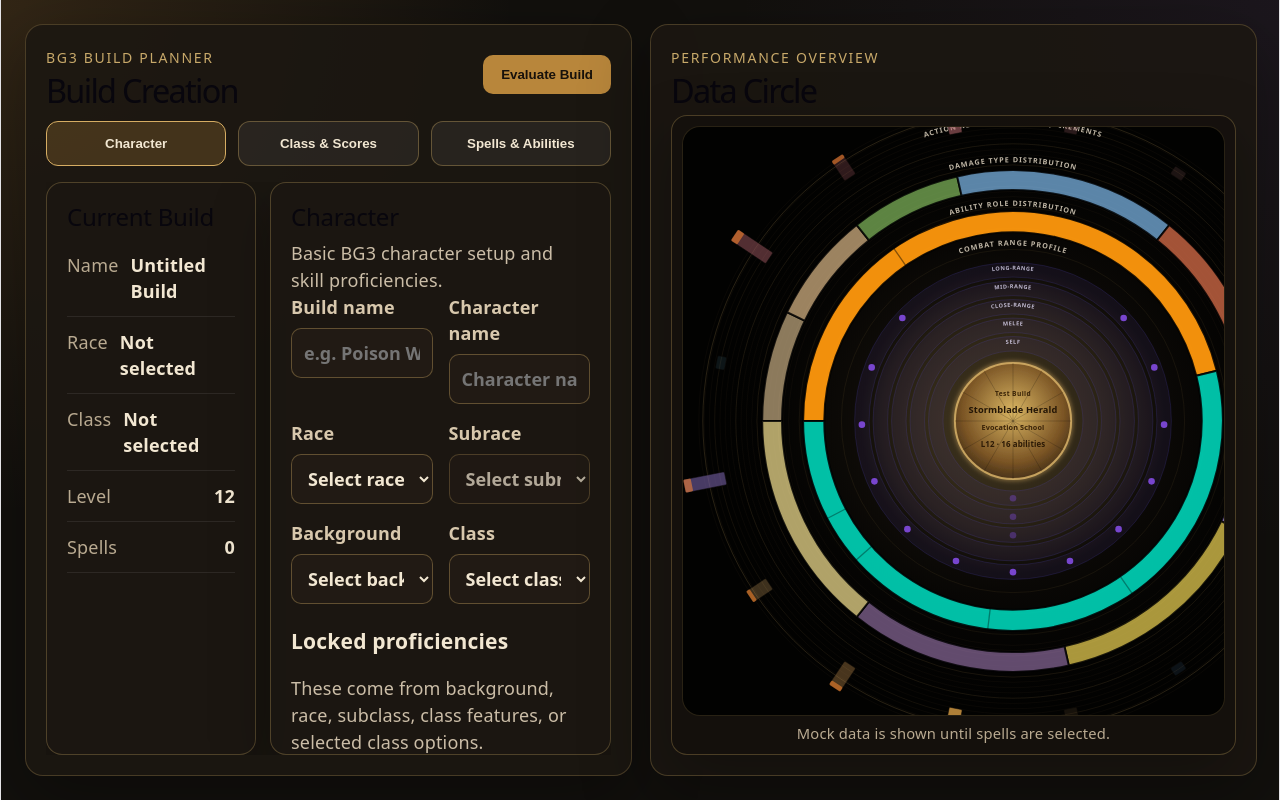
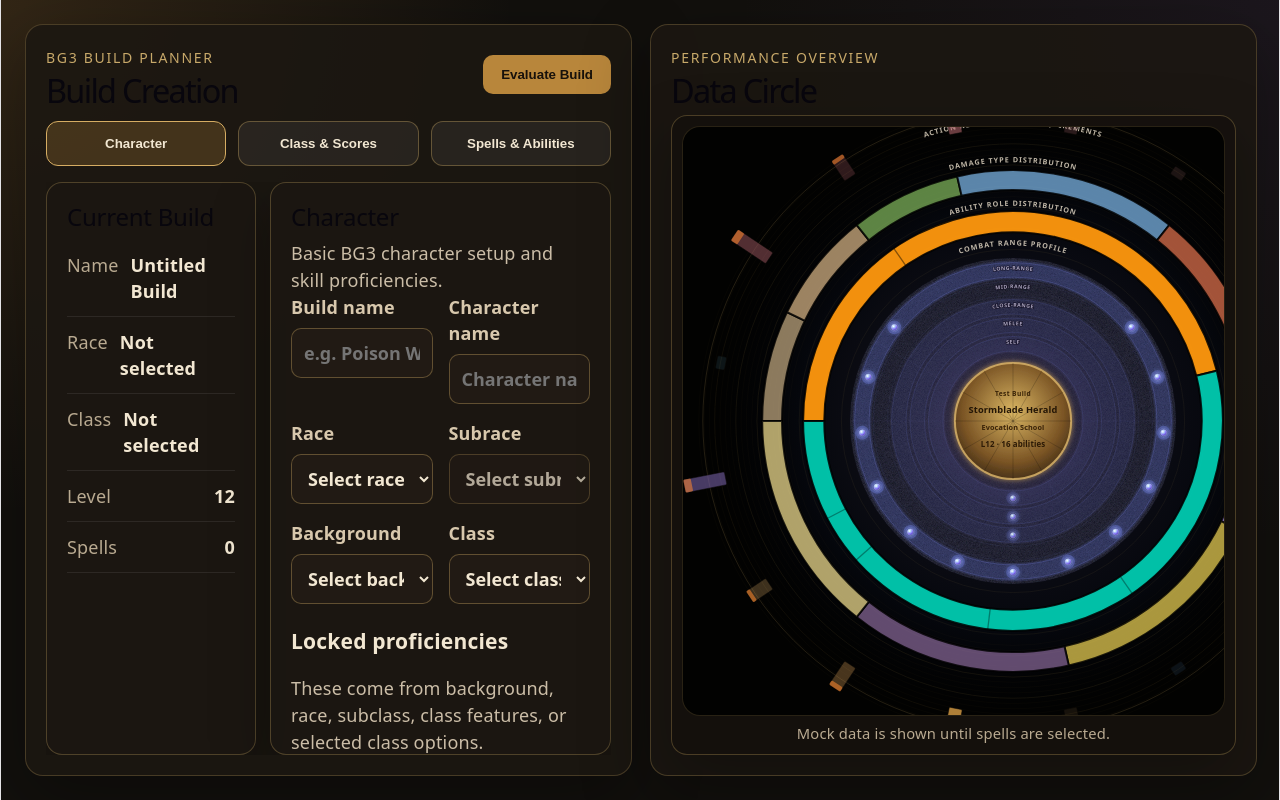
Before and after one commit to WormUrHonor/bg3-vis, a React (Vite) app in the folder bg3-vis/: page / in a window 1280 px wide. Built offline with nearby package versions, Linux system fonts and the light colour scheme.

Commit message:
new look radar

```diff
--- a/bg3-vis/src/components/DataCircle.tsx
+++ b/bg3-vis/src/components/DataCircle.tsx
@@ -228,7 +228,7 @@
 function getRangeDotAngles(count: number) {
   if (count <= 0) return [];
 
-  const blockedArc = 72;
+  const blockedArc = 82;
   const availableSweep = 360 - blockedArc;
   const startAngle = blockedArc / 2;
   const step = availableSweep / count;
@@ -237,6 +237,33 @@
     const angle = startAngle + step * index + step / 2;
     return angle % 360;
   });
+}
+
+function getRangeBandIntensity(value: number, maxValue: number) {
+  if (value <= 0 || maxValue <= 0) {
+    return {
+      bandOpacity: 0.025,
+      rimOpacity: 0.11,
+      auraOpacity: 0,
+      scanOpacity: 0.035,
+      dotOpacity: 0,
+      dotGlowOpacity: 0,
+      dotRadius: 0,
+    };
+  }
+
+  const ratio = Math.min(1, value / maxValue);
+  const eased = Math.sqrt(ratio);
+
+  return {
+    bandOpacity: 0.045 + eased * 0.09,
+    rimOpacity: 0.17 + eased * 0.22,
+    auraOpacity: 0.03 + eased * 0.09,
+    scanOpacity: 0.06 + eased * 0.1,
+    dotOpacity: 0.72 + eased * 0.2,
+    dotGlowOpacity: 0.1 + eased * 0.2,
+    dotRadius: 3.9 + eased * 0.75,
+  };
 }
 
 export default function DataCircle({
@@ -452,10 +479,31 @@
             </radialGradient>
 
             <radialGradient id="circleBackground" cx="50%" cy="50%" r="50%">
-              <stop offset="0%" stopColor="rgba(216,178,104,0.18)" />
-              <stop offset="48%" stopColor="rgba(18,14,10,0.55)" />
+              <stop offset="0%" stopColor="rgba(116,91,170,0.16)" />
+              <stop offset="28%" stopColor="rgba(20,20,34,0.66)" />
+              <stop offset="68%" stopColor="rgba(5,7,13,0.9)" />
               <stop offset="100%" stopColor="rgba(0,0,0,0)" />
             </radialGradient>
+
+            <radialGradient id="radarCoreGradient" cx="50%" cy="50%" r="50%">
+              <stop offset="0%" stopColor="rgba(114,94,190,0.2)" />
+              <stop offset="42%" stopColor="rgba(40,36,68,0.42)" />
+              <stop offset="78%" stopColor="rgba(8,10,20,0.72)" />
+              <stop offset="100%" stopColor="rgba(4,6,12,0.92)" />
+            </radialGradient>
+
+            <radialGradient id="rangeDotGradient" cx="35%" cy="30%" r="70%">
+              <stop offset="0%" stopColor="#f7fbff" />
+              <stop offset="34%" stopColor="#b9dcff" />
+              <stop offset="68%" stopColor="#8e7cff" />
+              <stop offset="100%" stopColor="#4d3bba" />
+            </radialGradient>
+
+            <linearGradient id="radarSweepGradient" x1="500" y1="500" x2="500" y2="252">
+              <stop offset="0%" stopColor="rgba(138,117,255,0.22)" />
+              <stop offset="56%" stopColor="rgba(112,91,220,0.08)" />
+              <stop offset="100%" stopColor="rgba(112,91,220,0)" />
+            </linearGradient>
 
             <filter id="dataCircleGlow">
               <feGaussianBlur stdDeviation="4" result="blur" />
@@ -464,6 +512,70 @@
                 <feMergeNode in="SourceGraphic" />
               </feMerge>
             </filter>
+
+            <filter id="rangeBandGlow">
+              <feGaussianBlur stdDeviation="3.2" result="blur" />
+              <feColorMatrix
+                in="blur"
+                type="matrix"
+                values="
+                  0.45 0 0 0 0.04
+                  0 0.54 0 0 0.05
+                  0 0 1.00 0 0.28
+                  0 0 0 0.48 0
+                "
+                result="softRadarGlow"
+              />
+              <feMerge>
+                <feMergeNode in="softRadarGlow" />
+                <feMergeNode in="SourceGraphic" />
+              </feMerge>
+            </filter>
+
+            <filter id="rangeDotGlow">
+              <feGaussianBlur stdDeviation="4.4" result="blur" />
+              <feColorMatrix
+                in="blur"
+                type="matrix"
+                values="
+                  0.60 0 0 0 0.10
+                  0 0.70 0 0 0.15
+                  0 0 1.00 0 0.46
+                  0 0 0 0.7 0
+                "
+                result="dotGlow"
+              />
+              <feMerge>
+                <feMergeNode in="dotGlow" />
+                <feMergeNode in="SourceGraphic" />
+              </feMerge>
+            </filter>
+
+            <filter id="subtleRadarNoise">
+              <feTurbulence
+                type="fractalNoise"
+                baseFrequency="1.15"
+                numOctaves="2"
+                seed="17"
+                result="noise"
+              />
+              <feColorMatrix
+                in="noise"
+                type="matrix"
+                values="
+                  0 0 0 0 0.25
+                  0 0 0 0 0.25
+                  0 0 0 0 0.42
+                  0 0 0 0.11 0
+                "
+                result="softNoise"
+              />
+              <feBlend in="SourceGraphic" in2="softNoise" mode="screen" />
+            </filter>
+
+            <clipPath id="radarClip">
+              <circle cx={CX} cy={CY} r="247" />
+            </clipPath>
 
             {RANGE_BANDS.map((band) => (
               <path
@@ -497,7 +609,7 @@
               cy={CY}
               r={340 + index * 8}
               fill="none"
-              stroke="rgba(216,178,104,0.055)"
+              stroke="rgba(216,178,104,0.035)"
               strokeWidth="1"
             />
           ))}
@@ -507,16 +619,16 @@
             cy={CY}
             r={470}
             fill="none"
-            stroke="rgba(216,178,104,0.18)"
+            stroke="rgba(216,178,104,0.16)"
             strokeWidth="1.5"
           />
-          <circle cx={CX} cy={CY} r={452} fill="none" stroke="rgba(216,178,104,0.08)" />
-          <circle cx={CX} cy={CY} r={420} fill="none" stroke="rgba(216,178,104,0.12)" />
-          <circle cx={CX} cy={CY} r={388} fill="none" stroke="rgba(216,178,104,0.11)" />
-          <circle cx={CX} cy={CY} r={356} fill="none" stroke="rgba(216,178,104,0.11)" />
-          <circle cx={CX} cy={CY} r={324} fill="none" stroke="rgba(216,178,104,0.11)" />
-          <circle cx={CX} cy={CY} r={292} fill="none" stroke="rgba(216,178,104,0.11)" />
-          <circle cx={CX} cy={CY} r={260} fill="none" stroke="rgba(216,178,104,0.11)" />
+          <circle cx={CX} cy={CY} r={452} fill="none" stroke="rgba(216,178,104,0.065)" />
+          <circle cx={CX} cy={CY} r={420} fill="none" stroke="rgba(216,178,104,0.09)" />
+          <circle cx={CX} cy={CY} r={388} fill="none" stroke="rgba(216,178,104,0.09)" />
+          <circle cx={CX} cy={CY} r={356} fill="none" stroke="rgba(216,178,104,0.09)" />
+          <circle cx={CX} cy={CY} r={324} fill="none" stroke="rgba(216,178,104,0.09)" />
+          <circle cx={CX} cy={CY} r={292} fill="none" stroke="rgba(216,178,104,0.09)" />
+          <circle cx={CX} cy={CY} r={260} fill="none" stroke="rgba(216,178,104,0.09)" />
 
           <text className="data-circle-curved-title">
             <textPath href="#rangeTitlePath" startOffset="50%" textAnchor="middle">
@@ -734,12 +846,63 @@
             });
           })()}
 
+          <g clipPath="url(#radarClip)">
+            <circle
+              cx={CX}
+              cy={CY}
+              r="247"
+              fill="url(#radarCoreGradient)"
+              filter="url(#subtleRadarNoise)"
+            />
+
+            <path
+              d={describeDonutSegment(CX, CY, 0, 247, -16, 24)}
+              fill="url(#radarSweepGradient)"
+              fillOpacity="0.62"
+            />
+
+            {Array.from({ length: 12 }, (_, index) => {
+              const angle = index * 30;
+              const start = polarToCartesian(CX, CY, 92, angle);
+              const end = polarToCartesian(CX, CY, 247, angle);
+
+              return (
+                <line
+                  key={`radar-spoke-${index}`}
+                  x1={start.x}
+                  y1={start.y}
+                  x2={end.x}
+                  y2={end.y}
+                  stroke="rgba(137, 128, 210, 0.075)"
+                  strokeWidth="1"
+                />
+              );
+            })}
+
+            {Array.from({ length: 6 }, (_, index) => {
+              const radius = 104 + index * 24;
+
+              return (
+                <circle
+                  key={`radar-subring-${index}`}
+                  cx={CX}
+                  cy={CY}
+                  r={radius}
+                  fill="none"
+                  stroke="rgba(148, 137, 220, 0.055)"
+                  strokeWidth="0.8"
+                  strokeDasharray="1.5 7"
+                />
+              );
+            })}
+          </g>
+
           {RANGE_BANDS.map((band) => {
             const value = rangeCounts[band.key];
             const middleRadius = (band.innerRadius + band.outerRadius) / 2;
             const bandWidth = band.outerRadius - band.innerRadius;
             const angles = getRangeDotAngles(value);
-            const opacity = getOpacity(value, maxRangeCount, 0.35, 0.95);
+            const intensity = getRangeBandIntensity(value, maxRangeCount);
 
             return (
               <g key={band.key}>
@@ -748,8 +911,31 @@
                   cy={CY}
                   r={middleRadius}
                   fill="none"
-                  stroke="rgba(74,55,136,0.15)"
+                  stroke="#7988ff"
+                  strokeOpacity={intensity.auraOpacity}
+                  strokeWidth={bandWidth + 6}
+                  filter={value > 0 ? "url(#rangeBandGlow)" : undefined}
+                />
+
+                <circle
+                  cx={CX}
+                  cy={CY}
+                  r={middleRadius}
+                  fill="none"
+                  stroke="#4e5cba"
+                  strokeOpacity={intensity.bandOpacity}
                   strokeWidth={bandWidth}
+                />
+
+                <circle
+                  cx={CX}
+                  cy={CY}
+                  r={middleRadius}
+                  fill="none"
+                  stroke="#9ca8ff"
+                  strokeOpacity={intensity.scanOpacity}
+                  strokeWidth="0.8"
+                  strokeDasharray="2 10"
                 />
 
                 <circle
@@ -757,8 +943,9 @@
                   cy={CY}
                   r={band.innerRadius}
                   fill="none"
-                  stroke="rgba(91,79,210,0.28)"
-                  strokeWidth="1"
+                  stroke="#8390ff"
+                  strokeOpacity={intensity.rimOpacity}
+                  strokeWidth="0.85"
                 />
 
                 <circle
@@ -766,8 +953,9 @@
                   cy={CY}
                   r={band.outerRadius}
                   fill="none"
-                  stroke="rgba(91,79,210,0.28)"
-                  strokeWidth="1"
+                  stroke="#8390ff"
+                  strokeOpacity={intensity.rimOpacity}
+                  strokeWidth="0.85"
                 />
 
                 <text className="data-circle-range-band-label">
@@ -782,16 +970,42 @@
 
                 {angles.map((angle, index) => {
                   const { x, y } = polarToCartesian(CX, CY, middleRadius, angle);
+                  const dotKey = `${band.key}-dot-${index}`;
 
                   return (
-                    <circle
-                      key={`${band.key}-dot-${index}`}
-                      cx={x}
-                      cy={y}
-                      r={5}
-                      fill="#7d49d8"
-                      fillOpacity={opacity}
-                    />
+                    <g key={dotKey}>
+                      <circle
+                        cx={x}
+                        cy={y}
+                        r={intensity.dotRadius + 5.8}
+                        fill="#7f8dff"
+                        fillOpacity={intensity.dotGlowOpacity}
+                        filter="url(#rangeDotGlow)"
+                      />
+                      <circle
+                        cx={x}
+                        cy={y}
+                        r={intensity.dotRadius + 2}
+                        fill="none"
+                        stroke="rgba(178, 190, 255, 0.26)"
+                        strokeWidth="1"
+                      />
+                      <circle
+                        cx={x}
+                        cy={y}
+                        r={intensity.dotRadius}
+                        fill="url(#rangeDotGradient)"
+                        fillOpacity={intensity.dotOpacity}
+                        stroke="rgba(236, 242, 255, 0.58)"
+                        strokeWidth="0.7"
+                      />
+                      <circle
+                        cx={x - 1.3}
+                        cy={y - 1.4}
+                        r="1.05"
+                        fill="rgba(255,255,255,0.74)"
+                      />
+                    </g>
                   );
                 })}
               </g>
```
Also changed, not shown: bg3-vis/src/components/DataCircle.css (+7 -4 lines).
